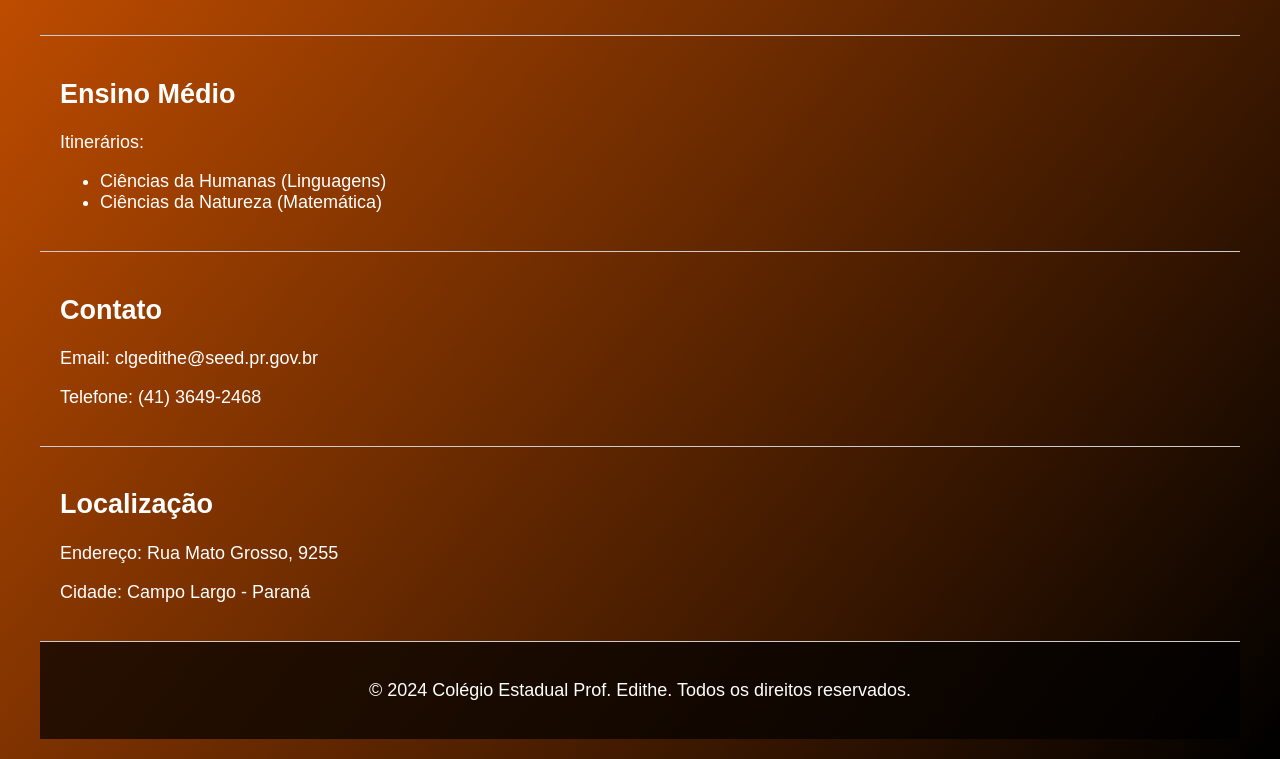
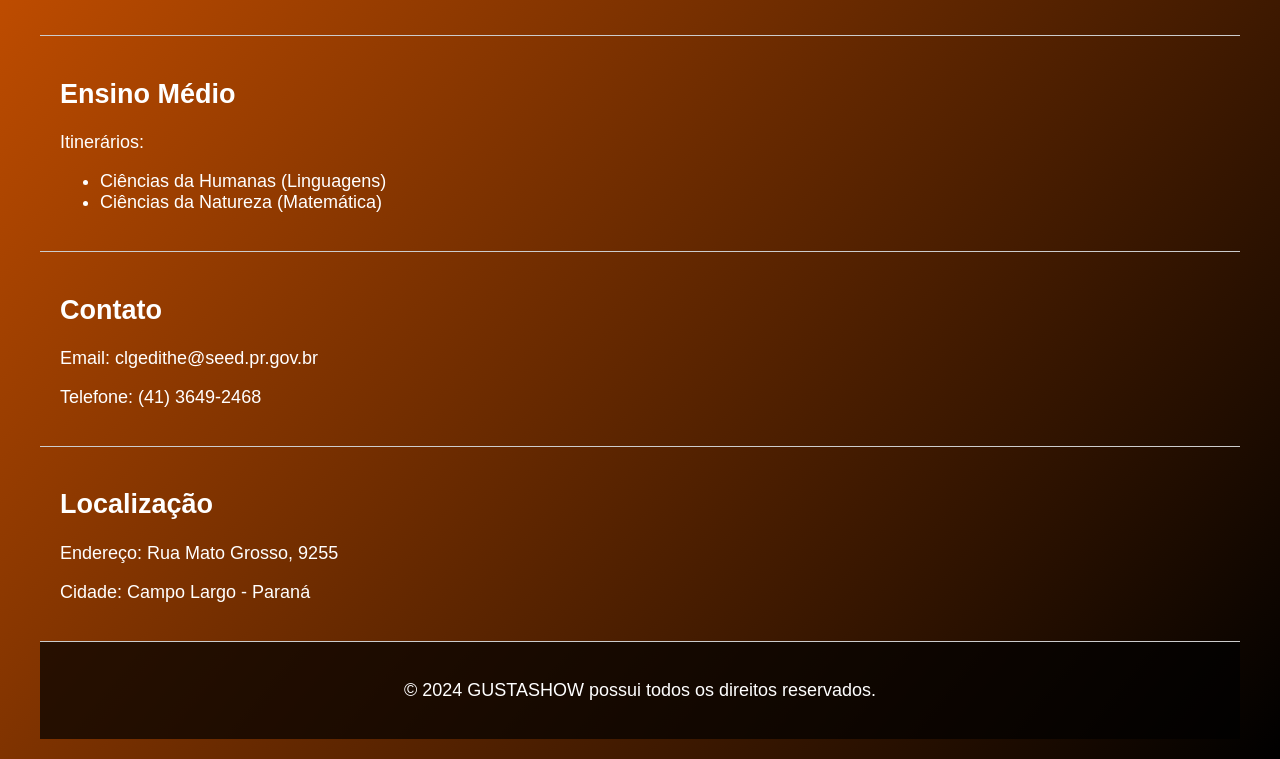
Before and after one commit to MATIIgustavo/Gustavo-MAT, a plain HTML site: page index.html in a window 1280 px wide. Shown: the part 801-1560 px from the top of the page. Drawn offline with Linux system fonts and the light colour scheme.

Commit message:
index.html

```diff
--- a/index.html
+++ b/index.html
@@ -131,7 +131,7 @@
         </section>
 
         <footer>
-            <p>&copy; 2024 Colégio Estadual Prof. Edithe. Todos os direitos reservados.</p>
+            <p>&copy; 2024 GUSTASHOW possui todos os direitos reservados.</p>
         </footer>
     </div>
 
```
